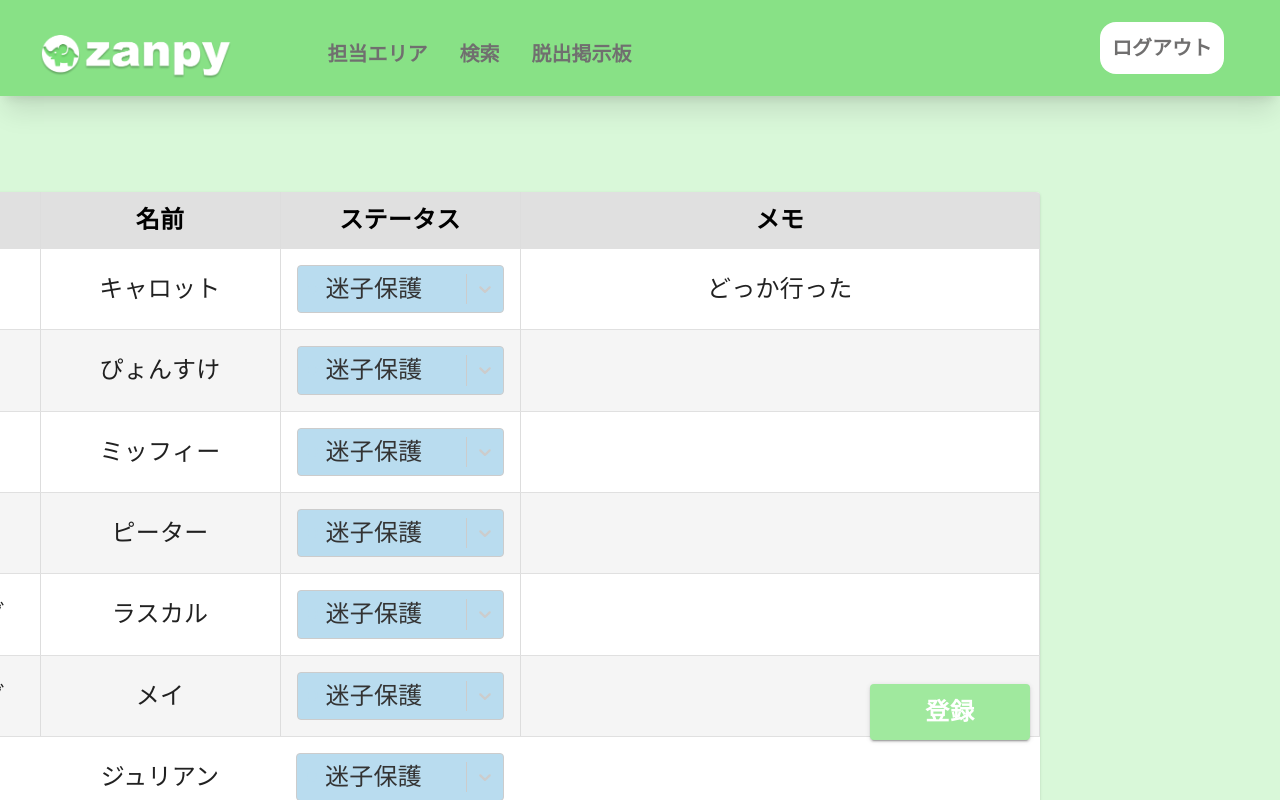
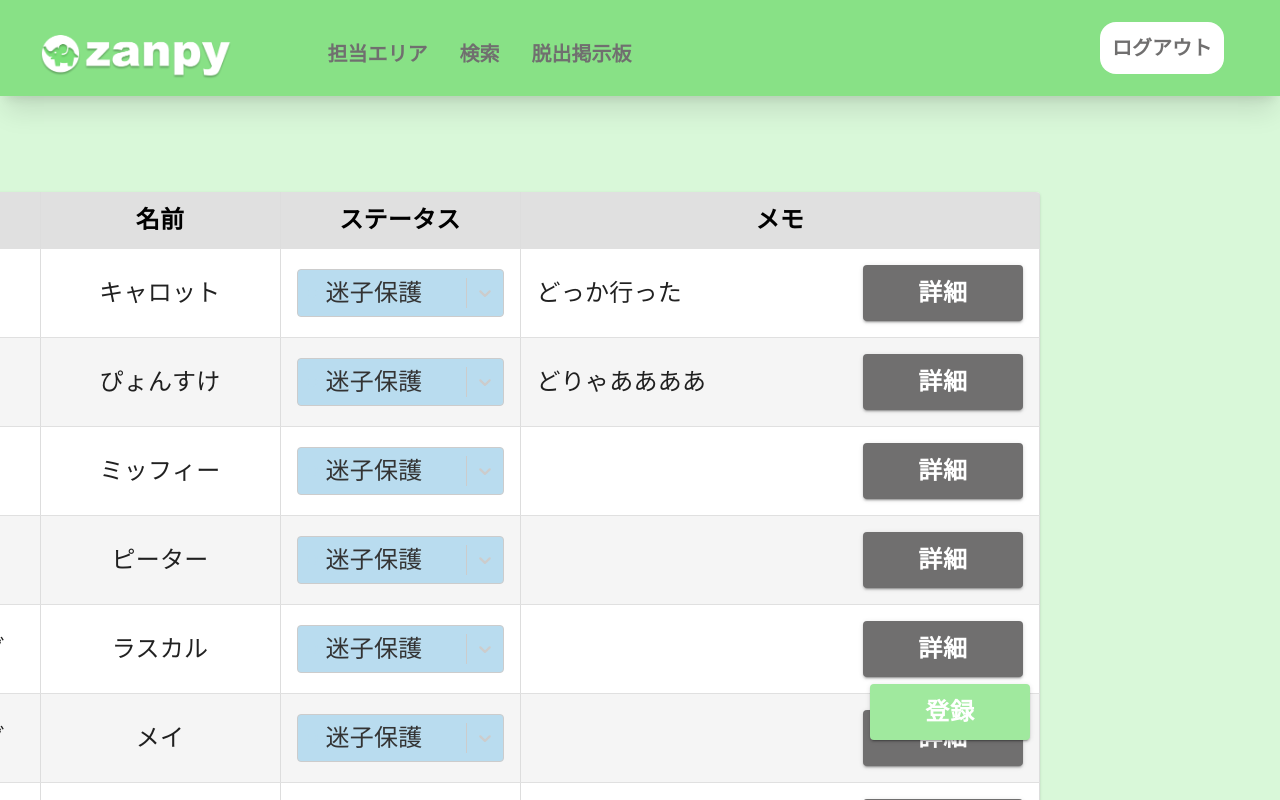
Before and after one commit to Fuuma0000/zanpy, a React (Create React App) app: page / in a window 1280 px wide. Both pictures are taken after typing "name@example.com", "Sample" into the empty fields and a click on the button "ログイン". Built offline with nearby package versions, Linux system fonts and the light colour scheme.

Commit message:
[add]詳細ボタンを追加

```diff
--- /dev/null
+++ b/src/components/DetailButton.jsx
@@ -0,0 +1,20 @@
+import React from "react";
+import Button from "@mui/material/Button";
+
+const DetailButton = () => {
+  return (
+    <Button
+      variant='contained'
+      style={{
+        backgroundColor: "#706F6F",
+        fontWeight: 900,
+        fontSize: 24,
+      }}
+      className='w-40 h-14'
+    >
+      詳細
+    </Button>
+  );
+};
+
+export default DetailButton;
--- a/src/components/MyAreaTable.jsx
+++ b/src/components/MyAreaTable.jsx
@@ -10,6 +10,7 @@ import Paper from "@mui/material/Paper";
 import StatusVisual from "./StatusVisual";
 import { useState } from "react";
 import StatusSelect from "./StatusSelect";
+import DetailButton from "../components/DetailButton";
 
 const StyledTableCell = styled(TableCell)(({ theme }) => ({
   [`&.${tableCellClasses.head}`]: {
@@ -40,14 +41,16 @@ function createData(type, name, states, memos) {
 }
 
 export default function MyAreaTable() {
-  const [selectedStatus, setSelectedStatus] = useState(null);
   const [rows, setRows] = useState([
     createData("うさぎ", "キャロット", 3, "どっか行った"),
-    createData("うさぎ", "ぴょんすけ", 0, ""),
+    createData("うさぎ", "ぴょんすけ", 0, "どりゃああああ"),
     createData("うさぎ", "ミッフィー", 1, ""),
     createData("うさぎ", "ピーター", 2, ""),
     createData("レッサーパンダ", "ラスカル", 1, ""),
     createData("レッサーパンダ", "メイ", 3, ""),
+    createData("リスざる", "ジュリアン", 0, ""),
+    createData("リスざる", "ジュリアン", 0, ""),
+    createData("リスざる", "ジュリアン", 0, ""),
     createData("リスざる", "ジュリアン", 0, ""),
   ]);
 
@@ -85,22 +88,14 @@ export default function MyAreaTable() {
                 </StyledTableCell>
                 <StyledTableCell align='center'>{row.name}</StyledTableCell>
                 <StyledTableCell align='center'>
-                  {/* <div className='flex items-center'>
-                    <StatusVisual status={row.states} />
-                    <select
-                      value={selectedStatus}
-                      onChange={(event) => handleChangeStatus(event, index)}
-                    >
-                      <option value={0}>怪我あり</option>
-                      <option value={1}>脱走中</option>
-                      <option value={2}>迷子保護</option>
-                      <option value={3}>無事</option>
-                      <option value={4}>不明</option>
-                    </select>
-                  </div> */}
                   <StatusSelect></StatusSelect>
                 </StyledTableCell>
-                <StyledTableCell align='center'>{row.memos}</StyledTableCell>
+                <StyledTableCell>
+                  <div style={{ display: "flex", alignItems: "center" }}>
+                    <div style={{ marginRight: "auto" }}>{row.memos}</div>
+                    <DetailButton />
+                  </div>
+                </StyledTableCell>
               </StyledTableRow>
             ))}
           </TableBody>
```
